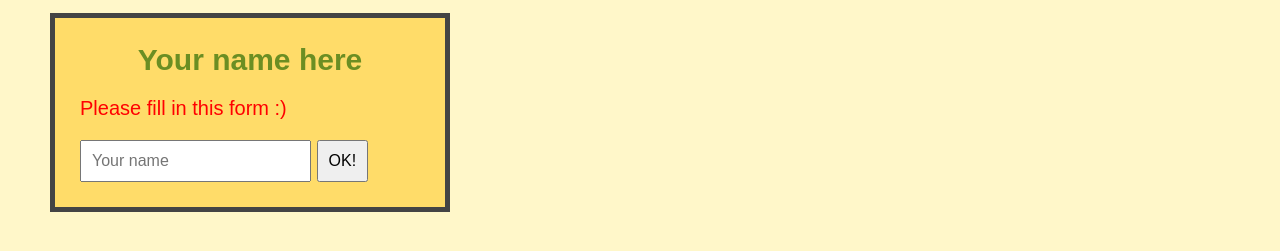
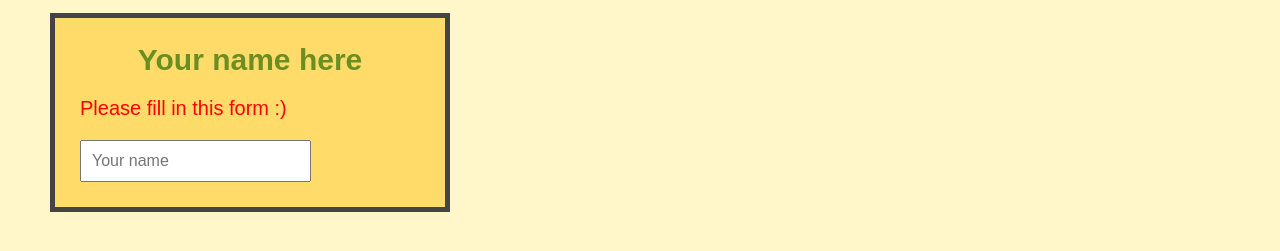
Before and after one commit to aminnicevic04/Jonas-Schmedtmann-JS-course, a plain HTML site: page 04-HTML-CSS/final/index.html in a window 1280 px wide. Shown: the part 525-776 px from the top of the page. Drawn offline with Linux system fonts and the light colour scheme.

Commit message:
From Zero to Expert

```diff
--- a/04-HTML-CSS/final/index.html
+++ b/04-HTML-CSS/final/index.html
@@ -32,7 +32,7 @@
       <p class="first">Please fill in this form :)</p>
 
       <input type="text" placeholder="Your name" />
-      <button>OK!</button>
+      <!-- <button>OK!</button> -->
     </form>
   </body>
 </html>
```
